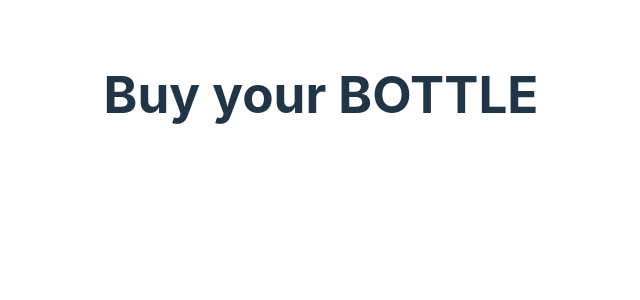
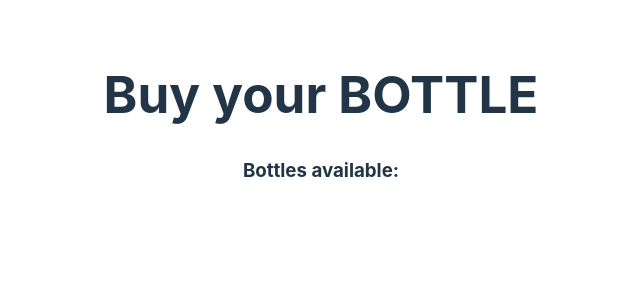
Before and after one commit to JuwelShaikh/bottles-cart, a React (Vite) app: page / in a window 1280 px wide. Shown: the top 300 px of the page, without its empty margins (319-959 px from the left). Built offline with nearby package versions, Linux system fonts and the light colour scheme.

Commit message:
Bottles compo added

```diff
--- a/src/App.jsx
+++ b/src/App.jsx
@@ -1,4 +1,5 @@
 import './App.css'
+import Bottles from './Components/Bottles/Bottles'
 import Header from './Components/Header/Header'
 
 function App() {
@@ -7,6 +8,7 @@ function App() {
   return (
     <>
       <Header/>
+      <Bottles/>
     </>
   )
 }
--- /dev/null
+++ b/src/Components/Bottles/Bottles.jsx
@@ -0,0 +1,10 @@
+
+const Bottles = () => {
+    return (
+        <div>
+            <h3>Bottles available: </h3>
+        </div>
+    );
+};
+
+export default Bottles;
```
Also changed, not shown: src/Components/Bottles/Bottle.jsx (deleted).
